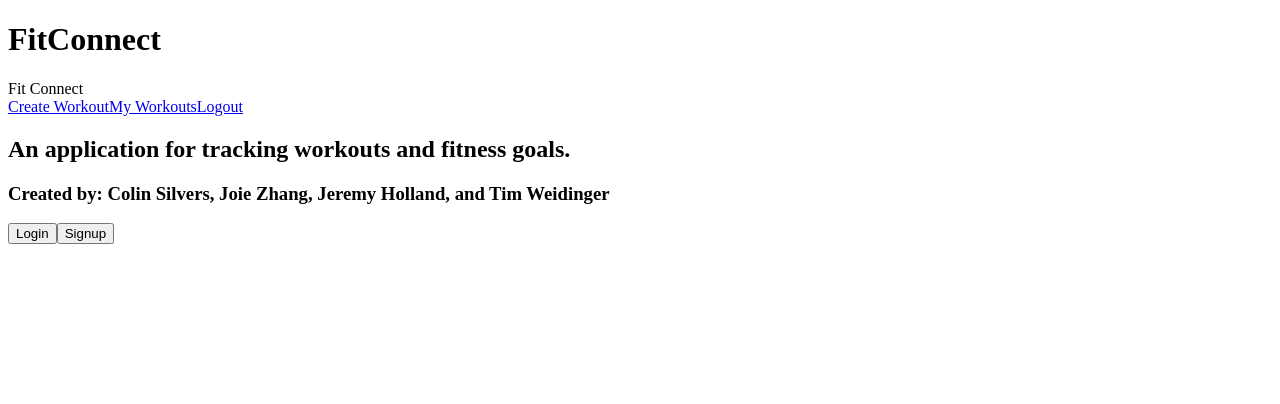
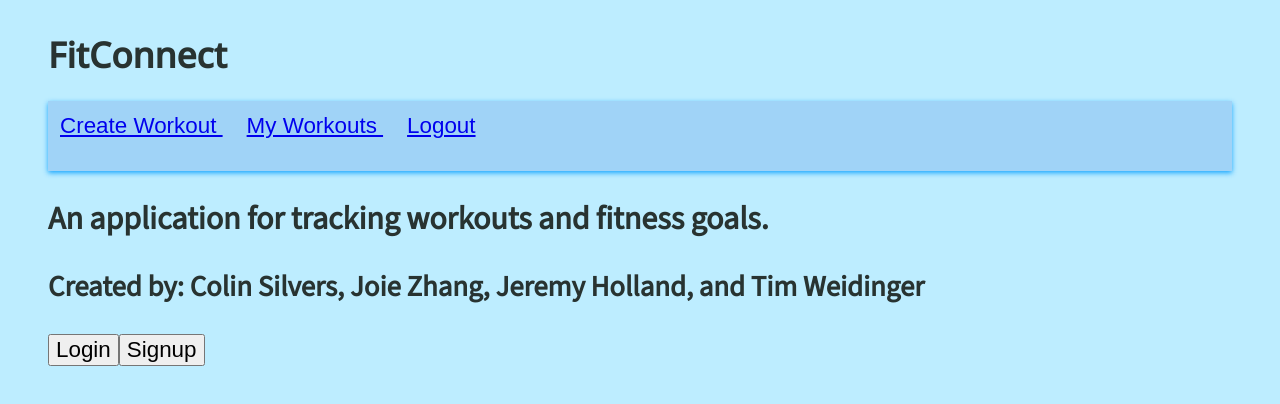
Before and after one commit to GoblinSharkFitConnect/FitConnect, a React (Create React App) app in the folder client/: page / in a window 1280 px wide. Shown: the top 404 px of the page. Built offline with nearby package versions, Linux system fonts and the light colour scheme.

Commit message:
last-minute styling

```diff
--- a/client/src/components/NavBar.jsx
+++ b/client/src/components/NavBar.jsx
@@ -1,16 +1,16 @@
 import React from 'react';
 import Nav from 'react-bootstrap/Nav';
 import Navbar from 'react-bootstrap/Navbar';
-import {BrowserRouter} from 'react-router-dom';
+// import {BrowserRouter} from 'react-router-dom';
 
 const NavBar = () => {
   return (
     <Navbar bg='dark' data-bs-theme='dark'>
-      <Navbar.Brand href=''>Fit Connect</Navbar.Brand>
+      {/* <Navbar.Brand href=''>Fit Connect</Navbar.Brand> */}
       <Nav className='me-auto'>
-        <Nav.Link href='/createworkout'>Create Workout</Nav.Link>
-        <Nav.Link href='/dashboard'>My Workouts</Nav.Link>
-        <Nav.Link href='/homepage'>Logout</Nav.Link>
+        <Nav.Link className='navbarbutton' href='/createworkout'>Create Workout </Nav.Link>
+        <Nav.Link className='navbarbutton' href='/dashboard'>My Workouts </Nav.Link>
+        <Nav.Link className='navbarbutton' href='/homepage'>Logout </Nav.Link>
       </Nav>
     </Navbar>
   );
--- a/client/src/index.js
+++ b/client/src/index.js
@@ -17,6 +17,9 @@ import { BrowserRouter } from 'react-router-dom';
 import { render } from 'react-dom';
 import App from './App.jsx';
 
+// uncomment so that webpack can bundle styles
+import styles from './styles.css';
+
 render(
   <BrowserRouter>
     <App />
--- a/client/src/styles.css
+++ b/client/src/styles.css
@@ -0,0 +1,59 @@
+@import url("https://fonts.googleapis.com/css2?family=Open+Sans:wght@500&family=Source+Sans+3&display=swap");
+
+nav {
+  /* position: fixed;
+  top: 0; */
+  width: 100%;
+  height: 50px;
+  background-color: #a0d3f7;
+  color: #fff;
+  font-family: sans-serif;
+  font-size: 16px;
+  padding: 10px 0;
+  box-shadow: 0 2px 5px 0 rgba(0, 157, 255, 0.875);
+}
+.navbarbutton {
+  margin: 0.75rem;
+}
+
+.navbarbutton a {
+  color: black;
+  text-decoration: none;
+}
+
+body {
+  margin: 2rem;
+  line-height: 1.3;
+  font-family: "Source Sans 3";
+  padding-left: 1rem;
+  padding-right: 1rem;
+  background: rgba(183, 236, 255, 0.915);
+  color: #283331;
+}
+
+h1 {
+  font-family: "Open Sans";
+  font-size: 2.2rem;
+}
+
+h2 {
+  font-size: 2rem;
+}
+
+h3 {
+  font-size: 1.8rem;
+}
+
+a,
+p,
+li,
+button,
+div {
+  font-size: 1.4rem;
+}
+
+input {
+  margin-right: 0.3rem;
+  border-radius: 0;
+  background: rgba(207, 245, 255, 0.915);
+}
```
